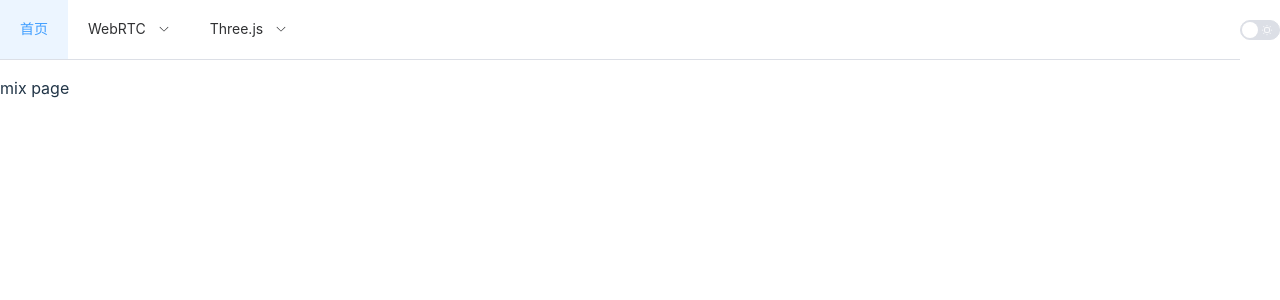
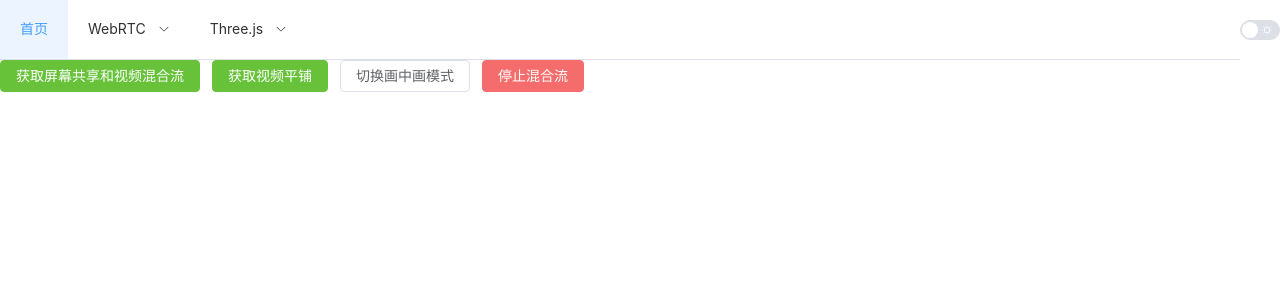
Before and after one commit to sxuan11/learn, a Vue app: page /learn/rtc/mix-screen in a window 1280 px wide. Shown: the top 300 px of the page. Built offline with nearby package versions, Linux system fonts and the light colour scheme.

Commit message:
feat 增加webrtc混流和画中画示例

```diff
--- a/src/App.vue
+++ b/src/App.vue
@@ -11,6 +11,7 @@
         <el-sub-menu index="rtc">
           <template #title>WebRTC</template>
           <el-menu-item index="/rtc/base">基础示例</el-menu-item>
+          <el-menu-item index="/rtc/pip">画中画额外操作</el-menu-item>
           <el-menu-item index="/rtc/screen-record">屏幕录制</el-menu-item>
           <el-menu-item index="/rtc/mix-screen">前端混流</el-menu-item>
           <el-menu-item index="2-3">多对多连麦</el-menu-item>
--- a/src/pages/WebRTC/mix-screen.vue
+++ b/src/pages/WebRTC/mix-screen.vue
@@ -1,6 +1,193 @@
 <script setup lang="ts">
+import { ref } from 'vue'
+export interface customMediaStream extends MediaStream { onDraw: Function; }
+
+export interface StreamList {
+  videoContent: HTMLVideoElement,
+  text: string
+}
+
+const video = ref<HTMLVideoElement>();
+const videoStream = ref<MediaStream>()
+const screenStream = ref<MediaStream>()
+const canvasEl = ref<HTMLCanvasElement>(document.createElement('canvas'))
+const canvasContext = ref<CanvasRenderingContext2D>()
+const isStopDraw = ref(false);
+const getScreenStream = async () => {
+  screenStream.value = await navigator.mediaDevices.getDisplayMedia()
+}
+
+const getVideo = async () => {
+  videoStream.value = await navigator.mediaDevices.getUserMedia({
+    video: {
+      deviceId: 'e9ae60563d15c7e9df5f8302b94665fac9830287a7792501783b8c01d332ab30'
+    },
+    audio: {
+      deviceId: 'bfdae929366b28c29504d9645c3db427da08e8aa3c73b103f5d4a1a4a0542b20' // qq
+      // deviceId: '33f80fde244891ad319e988fe9c6ece449e82b14c8d59d7fb7d525346abe28ca' // mic
+    }
+  })
+}
+
+const genVideo = (stream: MediaStream, width = 800, height = 448) => {
+  const videoEl = document.createElement('video');
+  // videoEl.muted = true;
+  // videoEl.volume = 0;
+  videoEl.autoplay = true;
+  videoEl.srcObject = stream;
+  videoEl.width = width;
+  videoEl.height = height;
+  videoEl.play();
+  return videoEl;
+}
+
+// 混合视频和屏幕共享
+const getMixVideo = async () => {
+  isStopDraw.value = false;
+
+  await getScreenStream()
+  await getVideo()
+  await startMixScreenAndVideo();
+
+  const stream = canvasEl.value.captureStream();
+  if (video.value) {
+    video.value.srcObject = stream!;
+  }
+}
+
+const stopMixVideo = async () => {
+  isStopDraw.value = true;
+  video.value?.pause();
+
+  screenStream.value?.getTracks().forEach(t => {
+    t.stop();
+  })
+
+  videoStream.value?.getTracks().forEach(t => {
+    t.stop();
+  })
+
+  canvasContext.value?.clearRect(0, 0, canvasEl.value.width, canvasEl.value.height);
+}
+
+const startMixScreenAndVideo = async () => {
+  canvasEl.value.width = 800;
+  canvasEl.value.height = 448;
+
+  canvasContext.value = canvasEl.value.getContext('2d')!;
+
+  const screenEl = genVideo(screenStream.value!);
+  const videoEl = genVideo(videoStream.value!, 200, 112);
+
+  drawToCanvasScreenAndVideo(screenEl, videoEl);
+}
+
+const drawToCanvasScreenAndVideo = (screenEl: HTMLVideoElement, videoEl: HTMLVideoElement) => {
+  if (isStopDraw.value) return;
+
+  canvasContext.value!.drawImage(screenEl, 0, 0, 800, 448);
+  canvasContext.value!.drawImage(videoEl, 600, 336, 200, 112);
+
+  setTimeout(drawToCanvasScreenAndVideo.bind(undefined, screenEl, videoEl), 100);
+}
+
+// 视频平铺
+const getMixCamera = async () => {
+  await getVideo();
+  await getScreenStream();
+
+  const streamList: StreamList[] = [];
+  const screenVideo = genVideo(screenStream.value!)
+  const handlerScreenStream = handlerStreamCallBack(screenStream.value!);
+  // @ts-ignore
+  screenVideo['stream'] = handlerScreenStream;
+
+  const screenObj: StreamList = {
+    videoContent: screenVideo,
+    text: '屏幕共享'
+  }
+  streamList.push(screenObj);
+
+  for (let i = 0; i < 3; i++) {
+    const name = `名字${i + 1}`;
+    const handlerStream = handlerStreamCallBack(videoStream.value!);
+    const video = genVideo(handlerStream);
+    // @ts-ignore
+    video['stream'] = handlerStream;
+
+    const videoObj: StreamList = {
+      videoContent: video,
+      text: name
+    }
+    streamList.push(videoObj)
+  }
+
+  canvasEl.value.width = 800;
+  canvasEl.value.height = 448;
+  canvasContext.value = canvasEl.value.getContext('2d')!;
+
+  isStopDraw.value = false;
+  startDrawCamera(streamList);
+
+  const stream = canvasEl.value.captureStream();
+  if (video.value) {
+    video.value.srcObject = stream!;
+  }
+}
+
+const handlerStreamCallBack = (stream: MediaStream) => {
+  const streamHandler = videoStream.value! as customMediaStream;
+
+  streamHandler.onDraw = (context: CanvasRenderingContext2D, x: number, y: number, width: number, height: number, text: string) => {
+    context.font = '30px "微软雅黑"';
+    context.fillStyle = "red";
+    context.fillText(text, x + 50, y + 50)
+  }
+  return streamHandler;
+}
+
+const startDrawCamera = (streamList: Array<StreamList>) => {
+  if (isStopDraw.value) return;
+
+  streamList.forEach((item, index) => {
+    const width = 800 / 2;
+    const height = 448 / 2;
+    const x = index % 2 ? width : 0;
+    const y = index >= 2 ? height : 0
+    canvasContext.value!.drawImage(item.videoContent, x, y, width, height);
+
+    // @ts-ignore
+    if (item.videoContent?.stream && typeof item.videoContent.stream.onDraw === 'function') {
+      // @ts-ignore
+      item.videoContent.stream.onDraw(canvasContext.value, x, y, width, height, item.text);
+    }
+  })
+
+  setTimeout(startDrawCamera.bind(undefined, streamList), 100);
+}
+
+const changePIP = async () => {
+  if (video.value !== document.pictureInPictureElement) {
+    await video.value!.requestPictureInPicture();
+  } else {
+    await document.exitPictureInPicture()
+  }
+}
 </script>
+<template>
+  <div>
+    <el-button @click="getMixVideo" type="success">获取屏幕共享和视频混合流</el-button>
+    <el-button @click="getMixCamera" type="success">获取视频平铺</el-button>
+    <el-button @click="changePIP">切换画中画模式</el-button>
+    <el-button @click="stopMixVideo" type="danger">停止混合流</el-button>
+  </div>
+  <video id="canvasVideo" ref="video" autoplay></video>
+</template>
 
-<template>
-  <p>mix page</p>
-</template>
+<style scoped lang="scss">
+#canvasVideo {
+  width: 1000px;
+  height: 560px;
+  aspect-ratio: 16 / 9;
+}
+</style>
--- a/src/pages/WebRTC/screen-record.vue
+++ b/src/pages/WebRTC/screen-record.vue
@@ -1,4 +1,5 @@
 <template>
+  <div>使用提示: 先开启屏幕录制后才可以进行后续操作，使用屏幕共享</div>
   <el-button @click="startLocalRecord">开启本地屏幕录制</el-button>
   <el-button @click="endLocalRecord" type="danger">结束本地屏幕录制</el-button>
   <el-button @click="replayLocalRecord" type="info">回放本地屏幕录制</el-button>
--- a/src/router/index.ts
+++ b/src/router/index.ts
@@ -16,6 +16,11 @@ const router = createRouter({
           path: 'base',
           name: 'baseRtc',
           component: () => import('../pages/WebRTC/base.vue')
+        },
+        {
+          path: 'pip',
+          name: 'pip',
+          component: () => import('../pages/WebRTC/pip.vue')
         },
         {
           path: 'screen-record',
```
